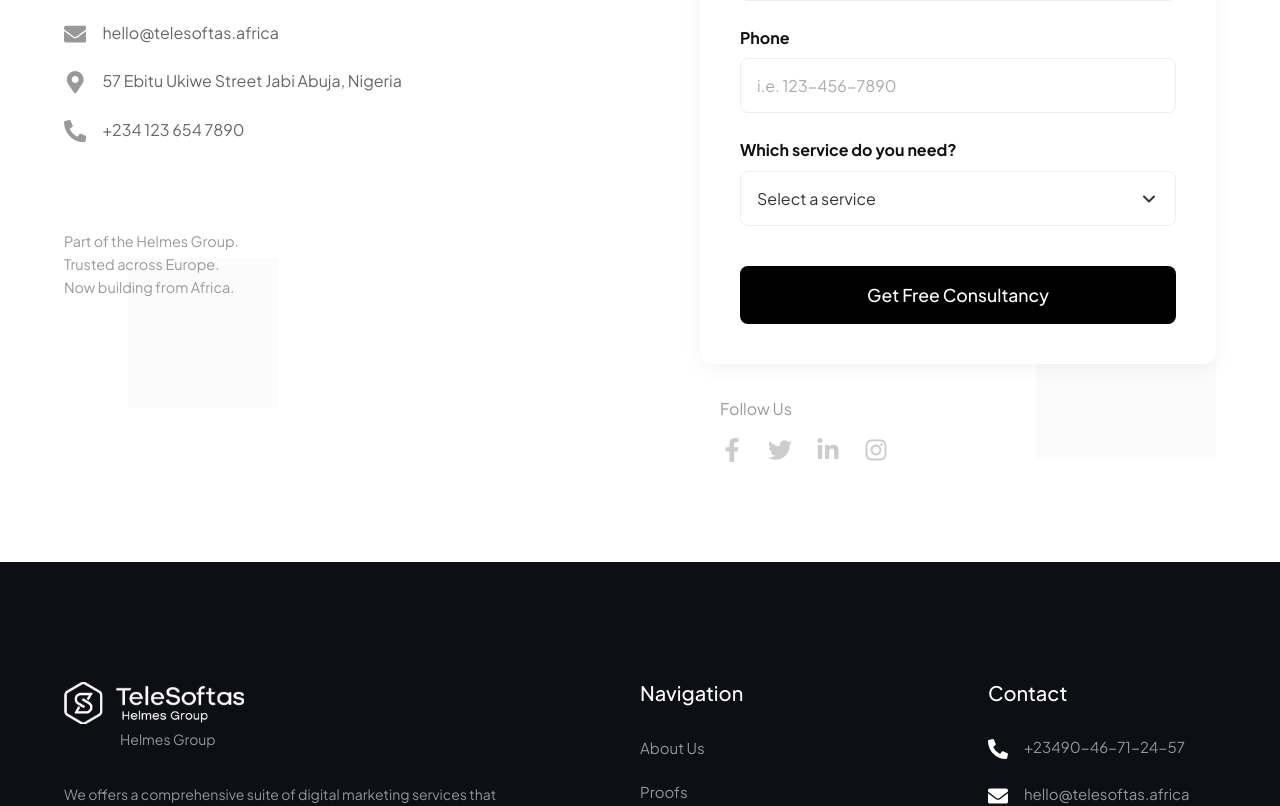
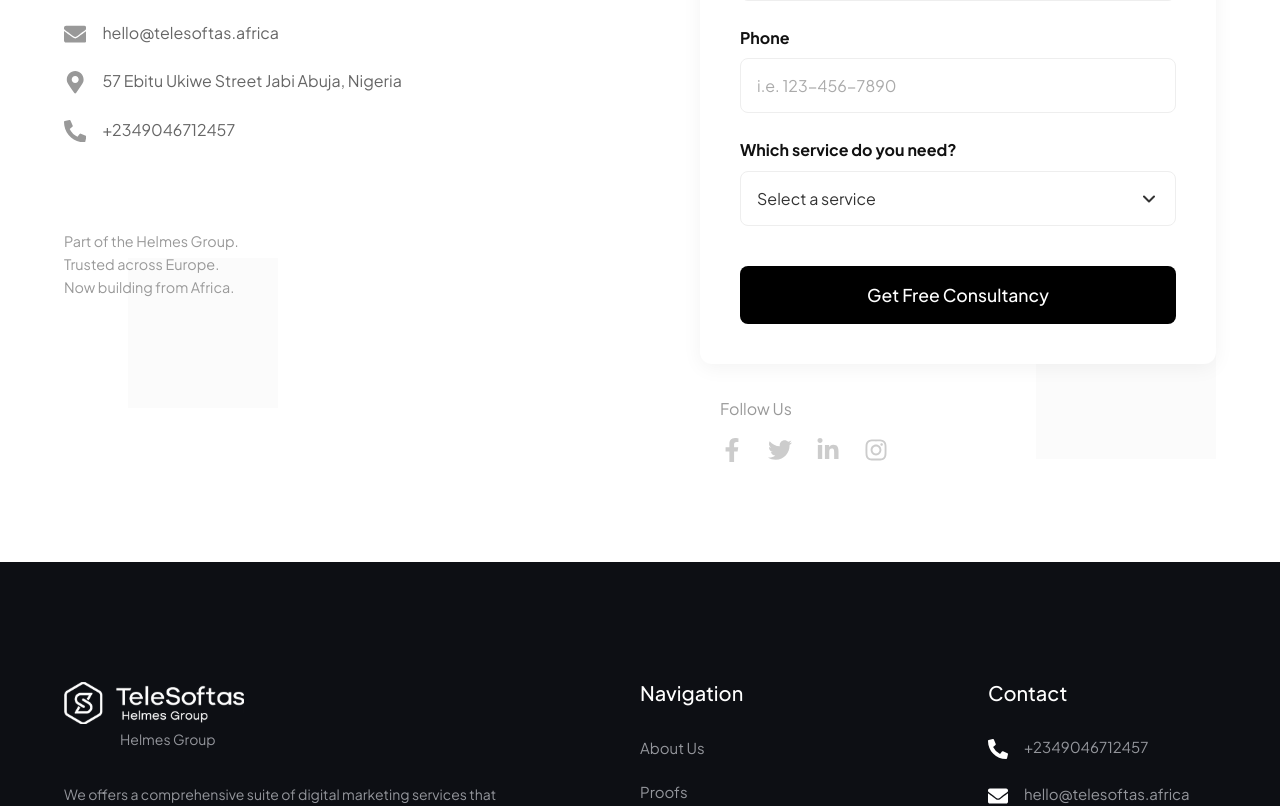
Before and after one commit to enviofleett/telesoftas_africa, a Next.js app: page / in a window 1280 px wide. Shown: the part 7944-8750 px from the top of the page. Built offline with nearby package versions, Linux system fonts and the light colour scheme; no server answers; the database is empty.

Commit message:
Update phone number format to +2349046712457

```diff
--- a/src/components/ContactContent/ContactContent.tsx
+++ b/src/components/ContactContent/ContactContent.tsx
@@ -40,7 +40,7 @@ export default function ContactContent() {
                         </div>
                         <div className={styles.contactItem}>
                             <FaPhoneAlt className={styles.contactIcon} />
-                            <span>+234 123 654 7890</span>
+                            <span>+2349046712457</span>
                         </div>
                     </div>
 
--- a/src/components/Footer/Footer.tsx
+++ b/src/components/Footer/Footer.tsx
@@ -58,7 +58,7 @@ export default function Footer() {
                     <div className={styles.contactInfo}>
                         <div className={styles.contactItem}>
                             <FaPhoneAlt className={styles.contactIcon} />
-                            <span>+23490-46-71-24-57</span>
+                            <span>+2349046712457</span>
                         </div>
                         <div className={styles.contactItem}>
                             <FaEnvelope className={styles.contactIcon} />
```
